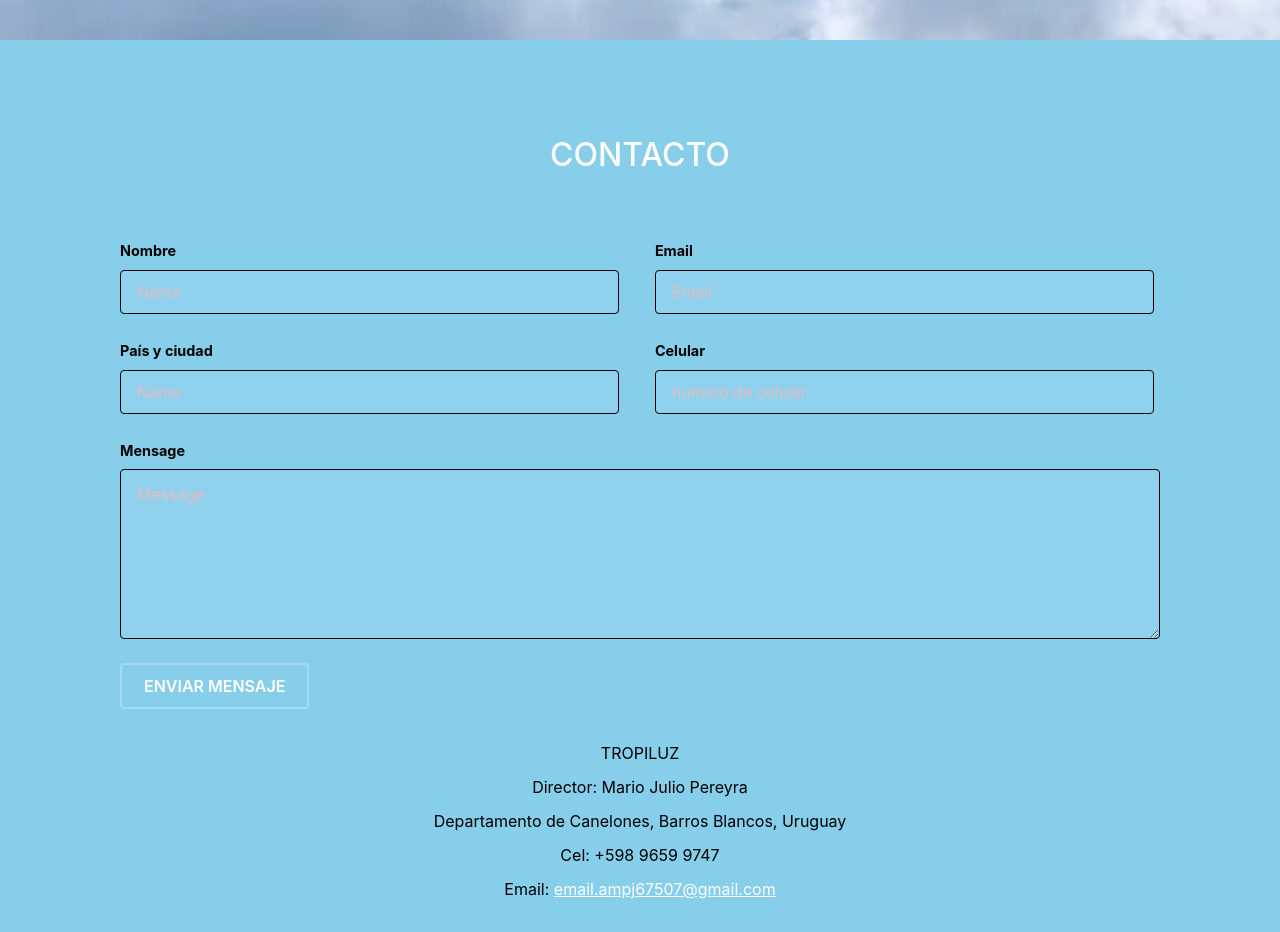
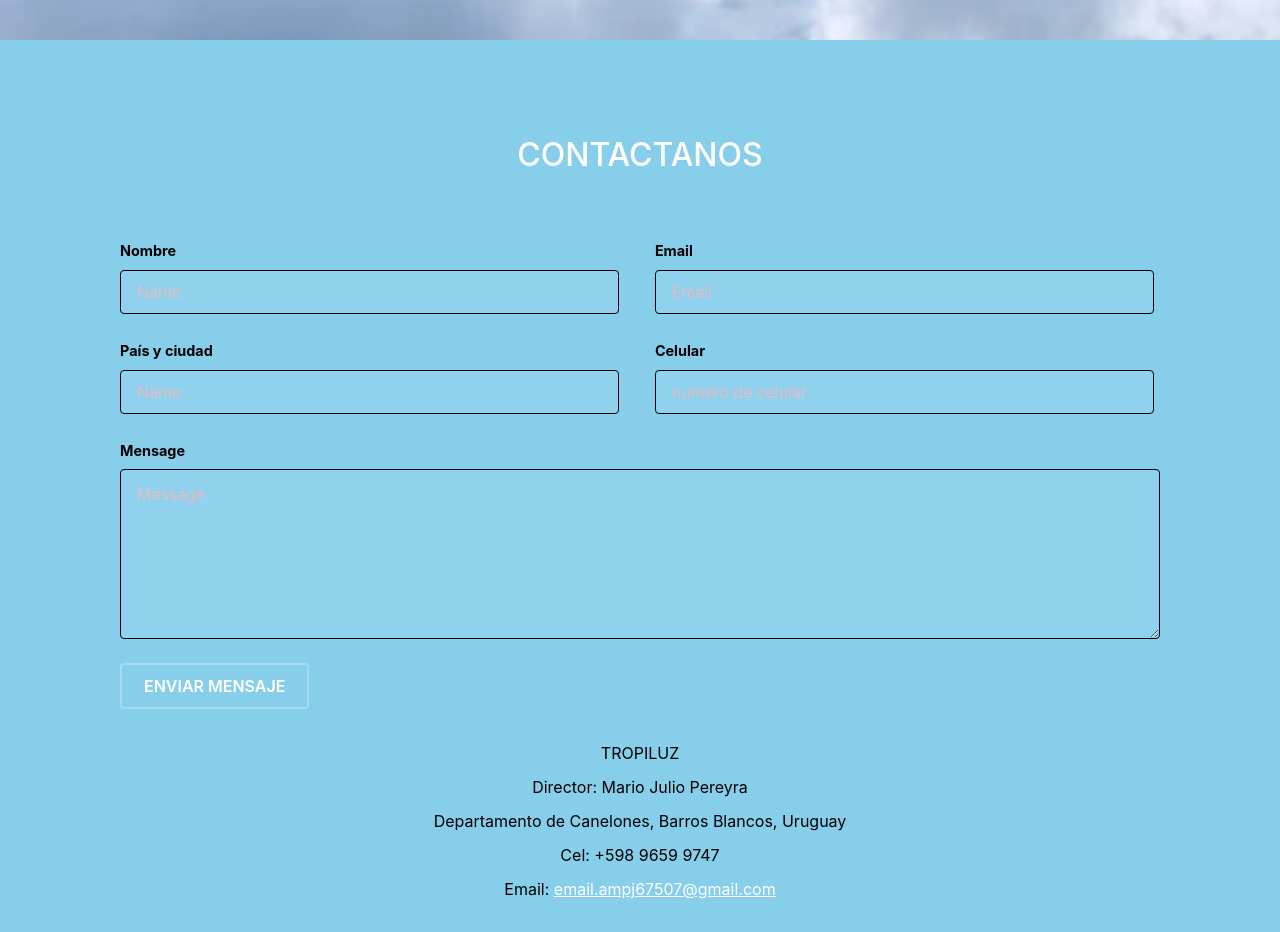
Before and after one commit to 22killercode/tropiluz, a plain HTML site: page docs/index.html in a window 1280 px wide. Shown: the part 3960-4892 px from the top of the page. Drawn offline with nearby package versions, Linux system fonts and the light colour scheme.

Commit message:
se incluyo el envio de consultas2

```diff
--- a/docs/index.html
+++ b/docs/index.html
@@ -364,7 +364,7 @@
 		<!-- Footer -->
 		<footer id="footer"  style="background-color: skyblue; color: black !important;">
 			<div class="inner" id="contacto">
-				<h2>Contacto</h2>
+				<h2>Contactanos</h2>
 				<!-- <form action="https://tbs-it.net/mensajedecontactosdenuestrosclientes/claveClienteTropiluz" method="post"> -->
 				<form action="http://localhost:3009/mensajedecontactosdenuestrosclientes/claveClienteTropiluz" method="post">
 					<input type="text" value="744108/5220963.0" name="tbstk" hidden>
```
